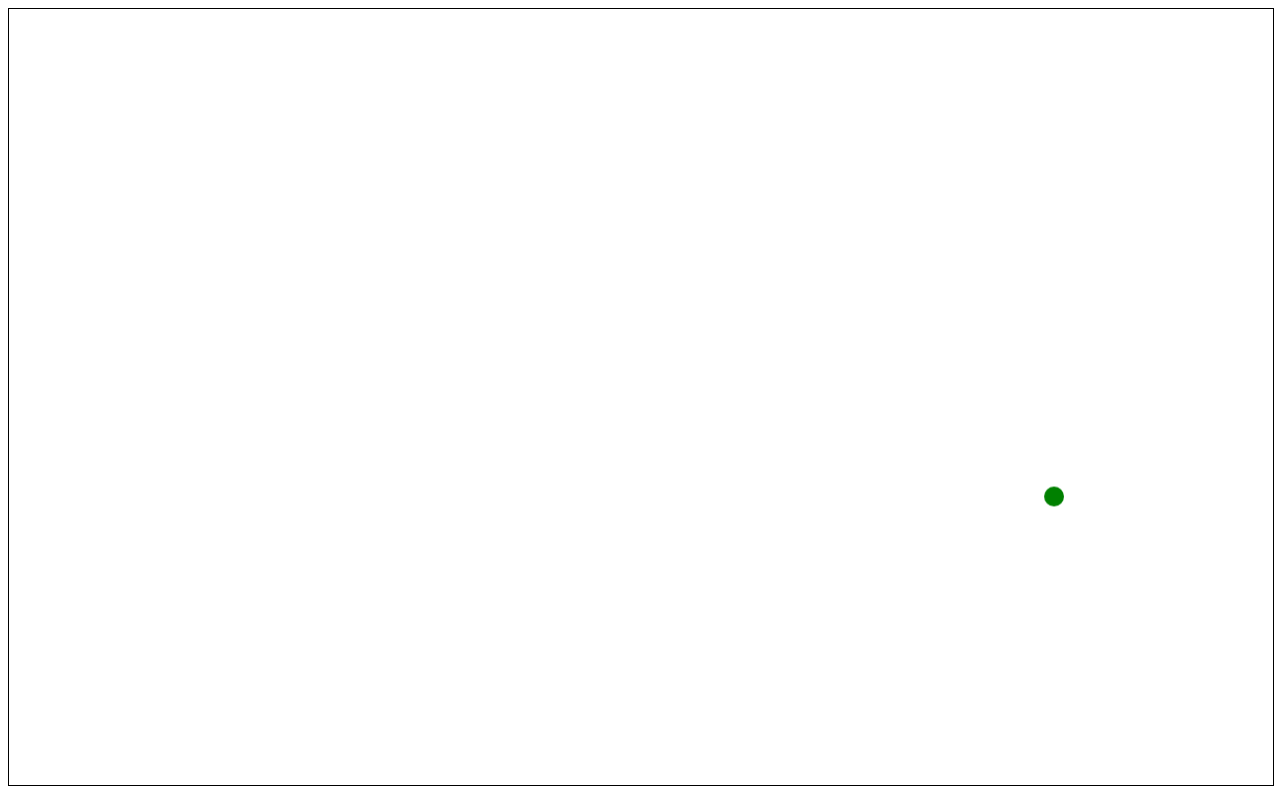
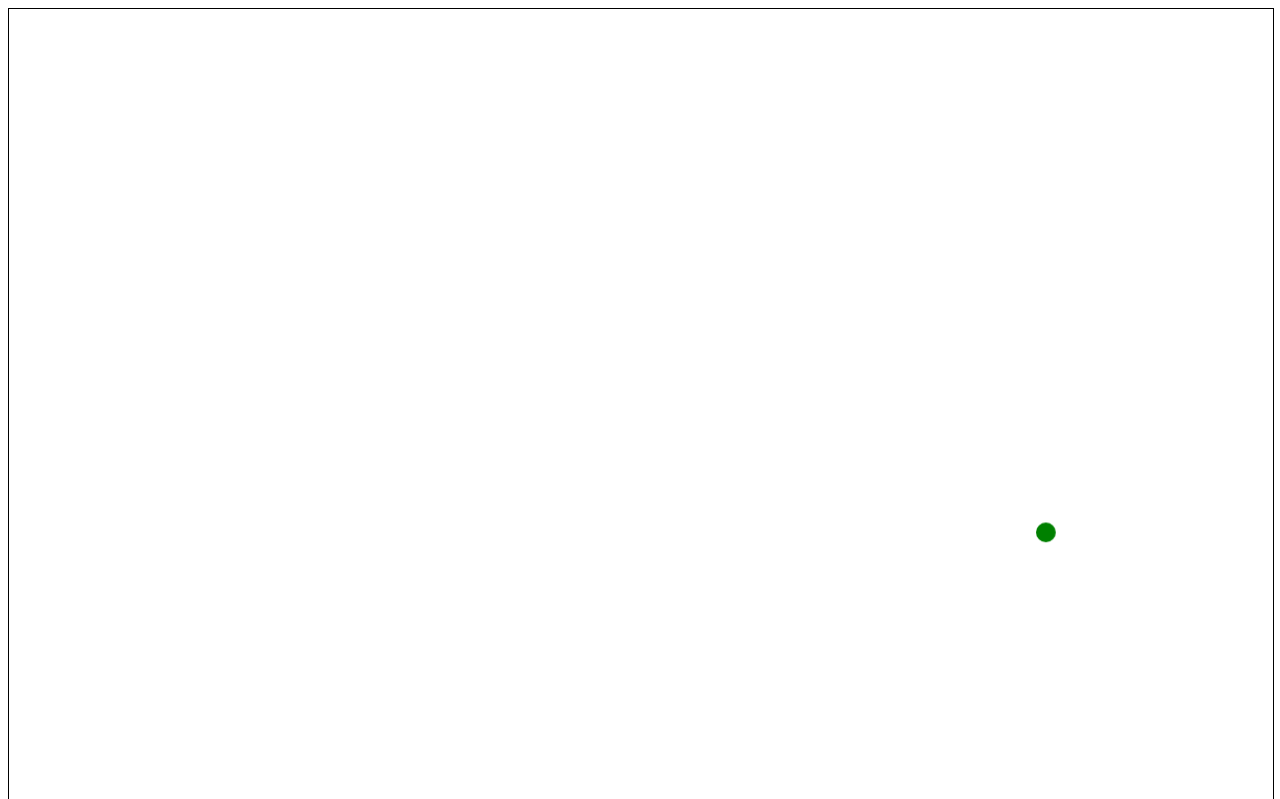
Before and after one commit to msn-05/canvas, a plain HTML site: page demo/index.html in a window 1280 px wide. Shown: the top 799 px of the page. Drawn offline with Linux system fonts and the light colour scheme.

Commit message:
Added some stuff

```diff
--- a/canvas.js
+++ b/canvas.js
@@ -1,5 +1,5 @@
 class Canvas{
-    constructor(width = window.innerWidth-10,height = window.innerHeight-20){
+    constructor(width = window.innerWidth, height = window.innerHeight){
         this.canvas = document.createElement("canvas");
         this.ctx = this.canvas.getContext("2d");
         this.canvas.width = width;
--- a/demo/index.html
+++ b/demo/index.html
@@ -2,7 +2,7 @@
 <html>
     <head>
         <title>Canvas Demo</title>
-        <script src="https://cdn.jsdelivr.net/gh/msn-05/canvas@1.0.1/canvas.js"></script>
+        <script src="https://cdn.jsdelivr.net/gh/msn-05/canvas@latest/canvas.js"></script>
         <script src="script.js"></script>
         <link rel="stylesheet" href="styles.css">
     </head>
```
Also changed, not shown: 1 other file.
